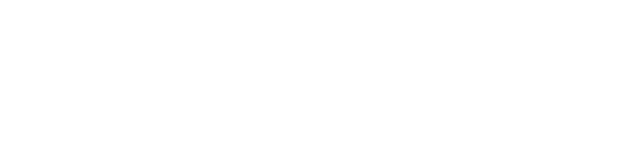
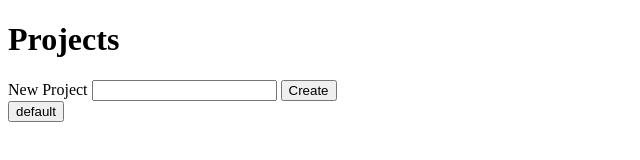
Before and after one commit to MR-Elbarbary/To-Do-List, a website built with webpack: page src/template.html in a window 1280 px wide. Shown: the whole page, without its empty margins (0-640 px from the left). Built offline with nearby package versions, Linux system fonts and the light colour scheme.

Commit message:
Create left part

```diff
--- a/src/template.html
+++ b/src/template.html
@@ -7,7 +7,17 @@
 </head>
 <body>
     <div class="container">
-        <div class="leftPart"></div>
+        <div class="leftPart">
+            <h1>Projects</h1>
+            <div>
+                <form action="">
+                    <label for="newProject">New Project</label>
+                    <input name="newProject" type="text">
+                    <button>Create</button>
+                </form>
+            </div>
+            <button>default</button>
+        </div>
         <div class="heading"></div>
         <div class="tasks"></div>
 
```
